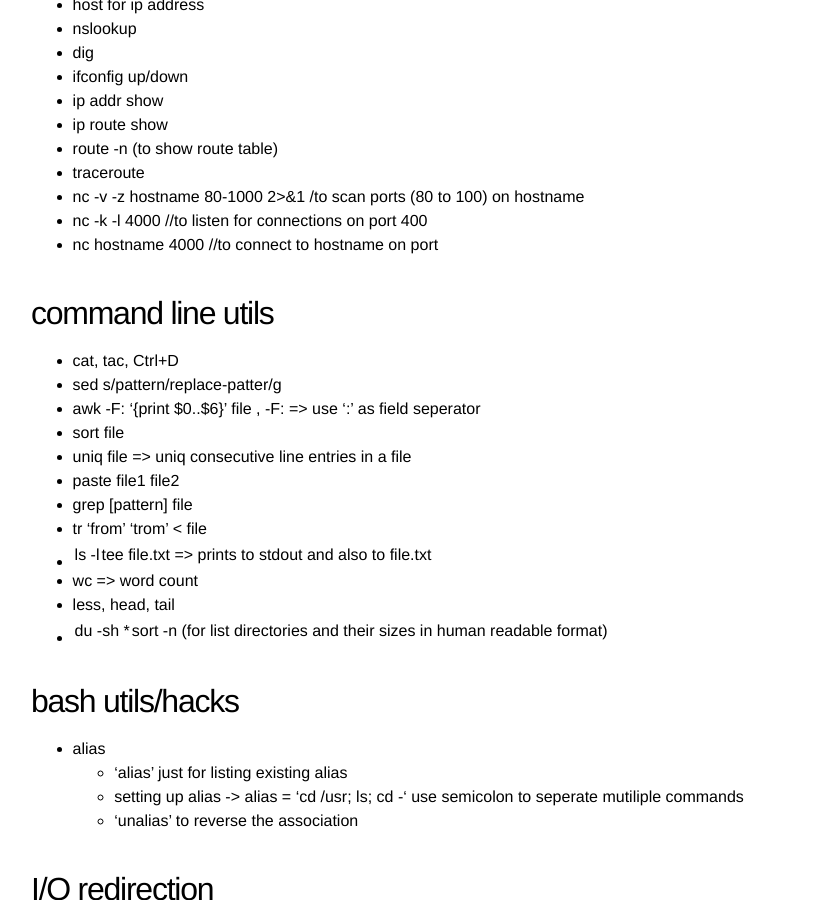
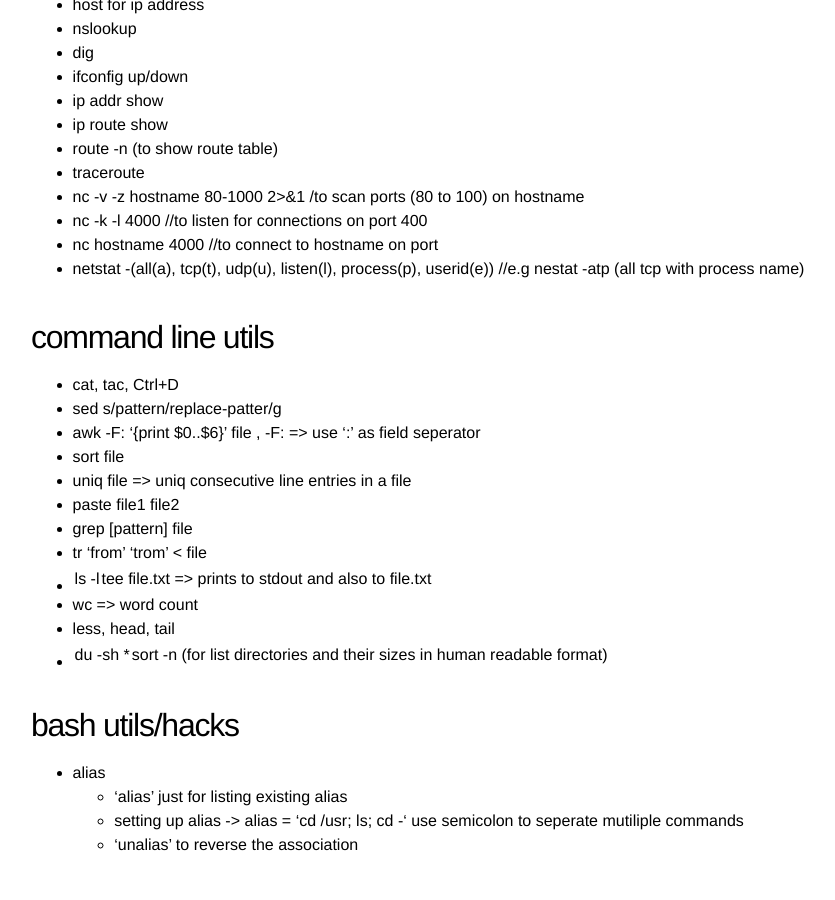
Before and after one commit to ChandraKoduru/chandrakoduru.github.io, a Jekyll site: the page built from _posts/2014-06-15-ubuntu-linux-tools.md, in a window 1280 px wide and 900 px high, scrolled down 1807 px. Shown: the whole window, without its empty margins (209-1044 px from the left). Built offline with Jekyll 4.4.1, drawn with Linux system fonts in a browser that asks for light colours.

Commit message:
updated with netstat usage tips

```diff
--- a/_posts/2014-06-15-ubuntu-linux-tools.md
+++ b/_posts/2014-06-15-ubuntu-linux-tools.md
@@ -76,6 +76,8 @@ Then begin the upgrade process
 * nc -v -z hostname 80-1000 2>&1 /to scan ports (80 to 100) on hostname
 * nc -k -l 4000 //to listen for connections on port 400
 * nc hostname 4000 //to connect to hostname on port
+* netstat -(all(a), tcp(t), udp(u), listen(l), process(p), userid(e)) //e.g nestat -atp (all tcp with process name)
+
 
 ## command line utils
 
```
